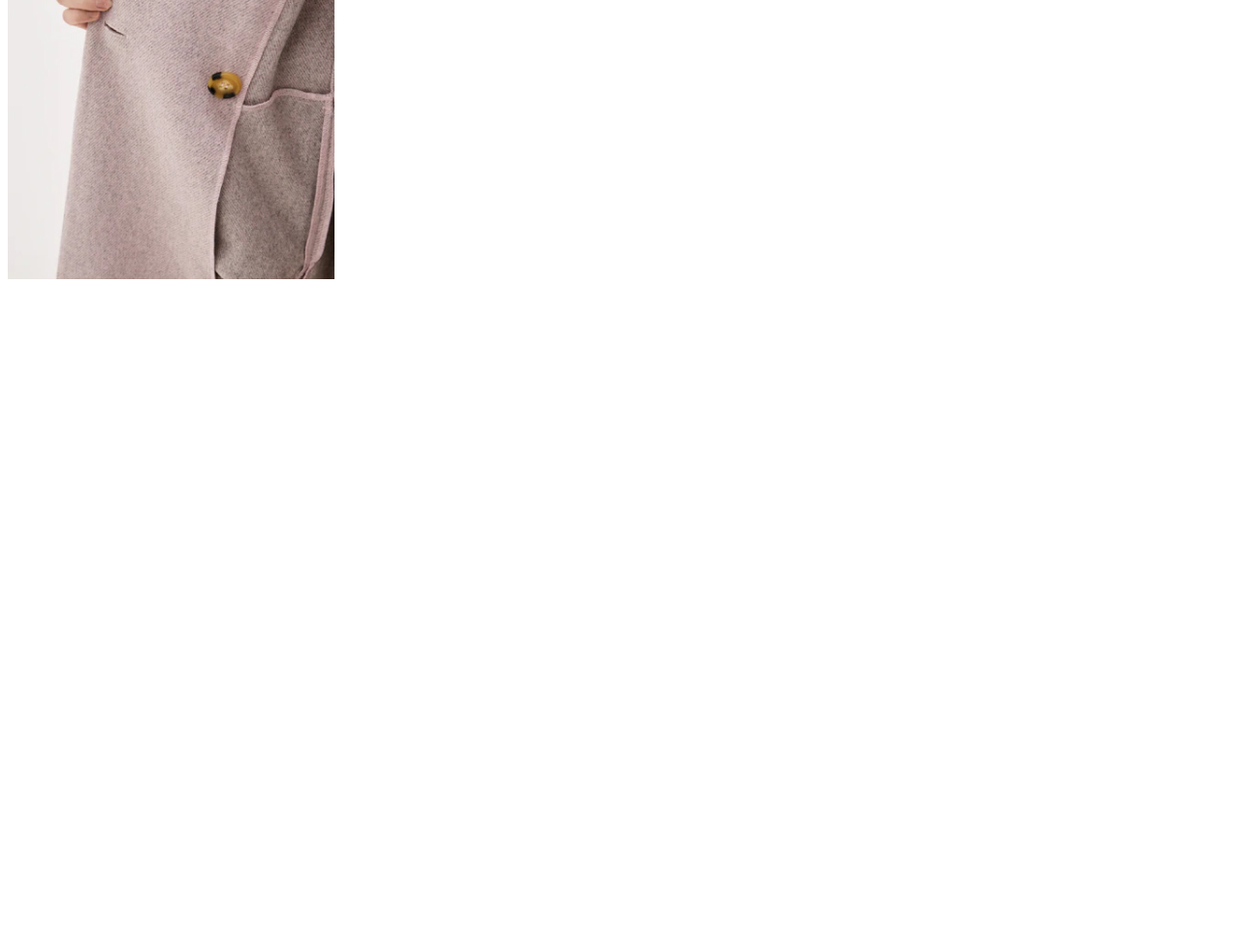
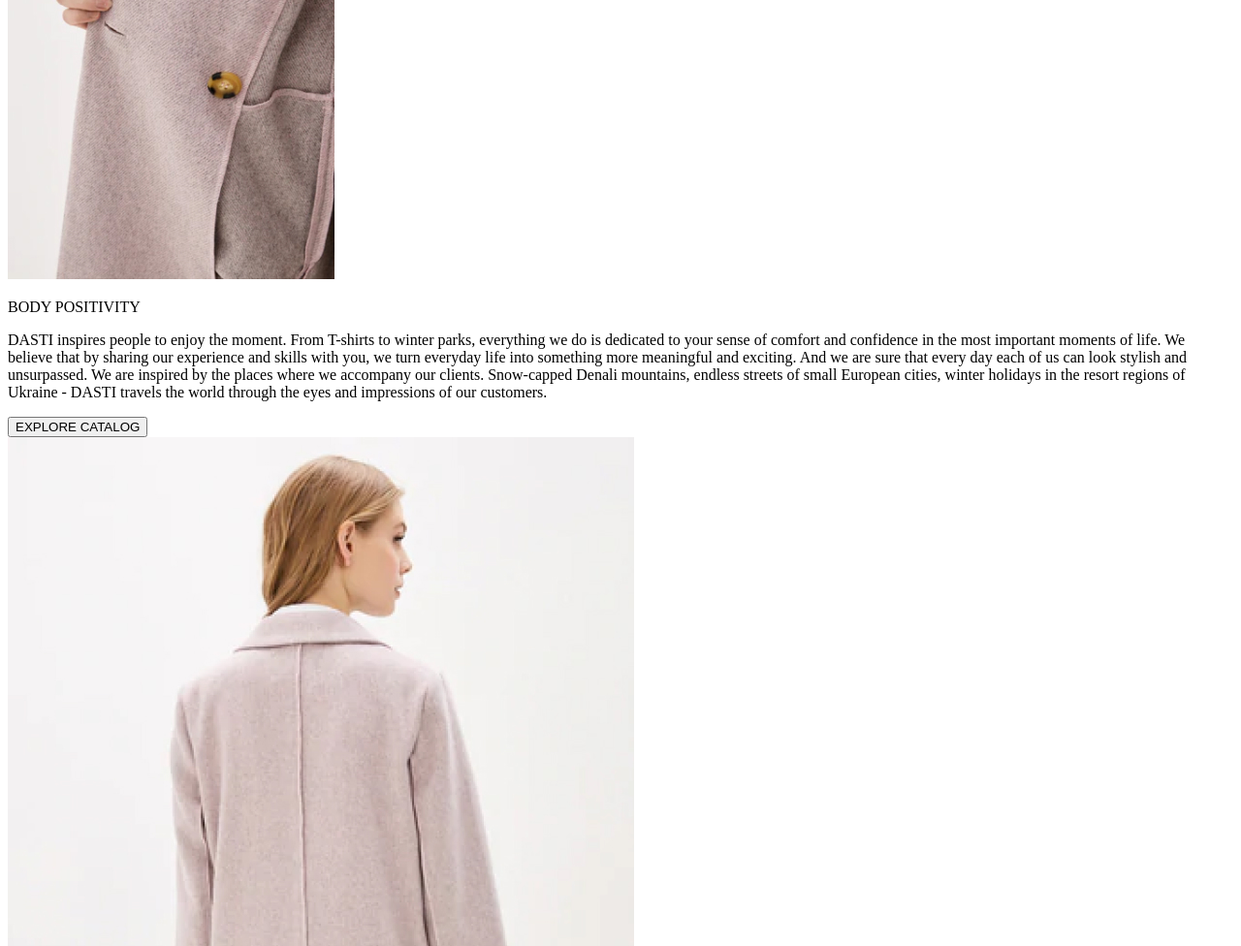
Before and after one commit to OlgaSkopintseva/Dasti, a plain HTML site: page index.html in a window 1280 px wide. Shown: the part 2404-3380 px from the top of the page at 97% size. Before the commit the page ends 2704 px from the top, so only its background shows below. Drawn offline with Linux system fonts and the light colour scheme.

Commit message:
fix: add elements for about-us section

```diff
--- a/index.html
+++ b/index.html
@@ -78,11 +78,32 @@
             have registered a patent for a one-of-a-kind.
           </p>
           <img
-            class="about-us__image_second"
+            class="about-us__image_third"
             src="./images/image-3.jpg"
             alt="image"
           />
         </div>
+        <div class="text__container">
+          <p class="about-us__title">BODY POSITIVITY</p>
+          <p class="about-us__text">
+            DASTI inspires people to enjoy the moment. From T-shirts to winter
+            parks, everything we do is dedicated to your sense of comfort and
+            confidence in the most important moments of life. We believe that by
+            sharing our experience and skills with you, we turn everyday life
+            into something more meaningful and exciting. And we are sure that
+            every day each of us can look stylish and unsurpassed. We are
+            inspired by the places where we accompany our clients. Snow-capped
+            Denali mountains, endless streets of small European cities, winter
+            holidays in the resort regions of Ukraine - DASTI travels the world
+            through the eyes and impressions of our customers.
+          </p>
+          <button class="about-us__button">EXPLORE CATALOG</button>
+        </div>
+        <img
+          class="about-us__image_second"
+          src="./images/image-2.jpg"
+          alt="image"
+        />
       </section>
     </main>
   </body>
```
